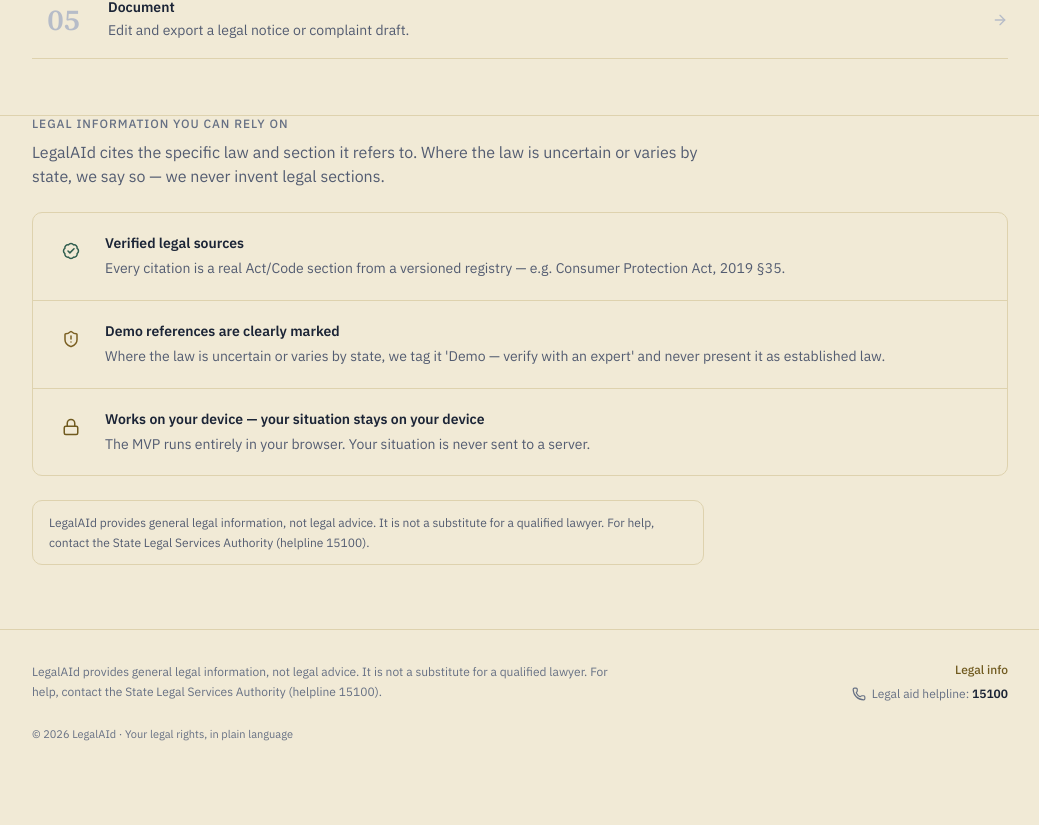
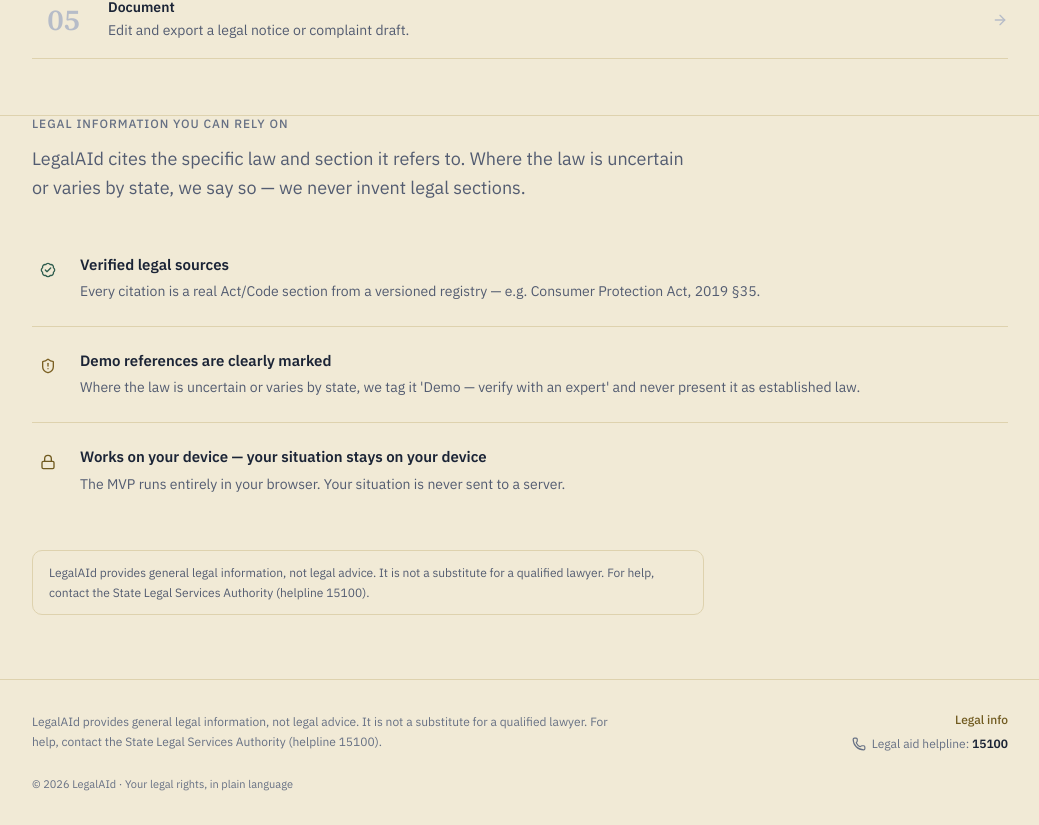
Before and after one commit to Dummy-pixel-hash/legalaid, a Next.js app: page / in a window 1280 px wide. Shown: the part 1923-2748 px from the top of the page, without its empty margins (120-1159 px from the left). Before the commit the page ends 2698 px from the top, so only its background shows below. Built offline with nearby package versions, Linux system fonts and the light colour scheme; a web font is replaced by a local one.

Commit message:
live accept: TrustSection → editorial opener — 44rem column, heading as large paragraph, ruled statement rows at 1.05 pacing (layout pass)

```diff
--- a/src/components/home/TrustSection.tsx
+++ b/src/components/home/TrustSection.tsx
@@ -32,29 +32,32 @@
   ];
 
   return (
-    <section className="mx-auto max-w-5xl px-4 pb-16 sm:px-6">
+        <section className="t2-sec mx-auto max-w-5xl px-4 pb-16 sm:px-6">
           <div className="max-w-2xl">
             <p className="text-xs font-medium uppercase tracking-[0.08em] text-ink-50">
               {t("homeTrustHeading")}
             </p>
-        <p className="mt-2 text-ink-70">{t("homeTrustHint")}</p>
+            <p className="mt-3 text-lg leading-relaxed text-ink-70">
+              {t("homeTrustHint")}
+            </p>
           </div>
 
-      <div className="mt-6 rounded-lg border border-line bg-surface">
+          <div className="mt-7">
             {rows.map((row, i) => {
               const Icon = row.icon;
               return (
                 <div
                   key={i}
                   className={
-                "flex gap-4 p-5 " + (i < rows.length - 1 ? "border-b border-line" : "")
+                    "flex gap-4 py-[23px] " +
+                    (i < rows.length - 1 ? "border-b border-line" : "")
                   }
                 >
-              <span className="flex h-9 w-9 shrink-0 items-center justify-center rounded-md bg-surface-muted">
-                <Icon className={"h-4.5 w-4.5 " + row.iconClass} aria-hidden />
+                  <span className="flex h-8 w-8 shrink-0 items-center justify-center rounded-md bg-surface-muted">
+                    <Icon className={"h-4 w-4 " + row.iconClass} aria-hidden />
                   </span>
                   <div>
-                <h3 className="text-sm font-semibold text-ink">{row.title}</h3>
+                    <p className="text-[15px] font-semibold text-ink">{row.title}</p>
                     <p className="mt-1 text-sm leading-relaxed text-ink-70">
                       {row.body}
                     </p>
@@ -64,7 +67,7 @@
             })}
           </div>
 
-      <p className="mt-6 max-w-2xl rounded-lg border border-line bg-surface-muted px-4 py-3 text-xs leading-relaxed text-ink-70">
+          <p className="mt-8 max-w-2xl rounded-lg border border-line bg-surface-muted px-4 py-3 text-xs leading-relaxed text-ink-70">
             {t("homeDisclaimerNote")}
           </p>
         </section>
```
Lines whose indentation alone changed are shown as unchanged.
